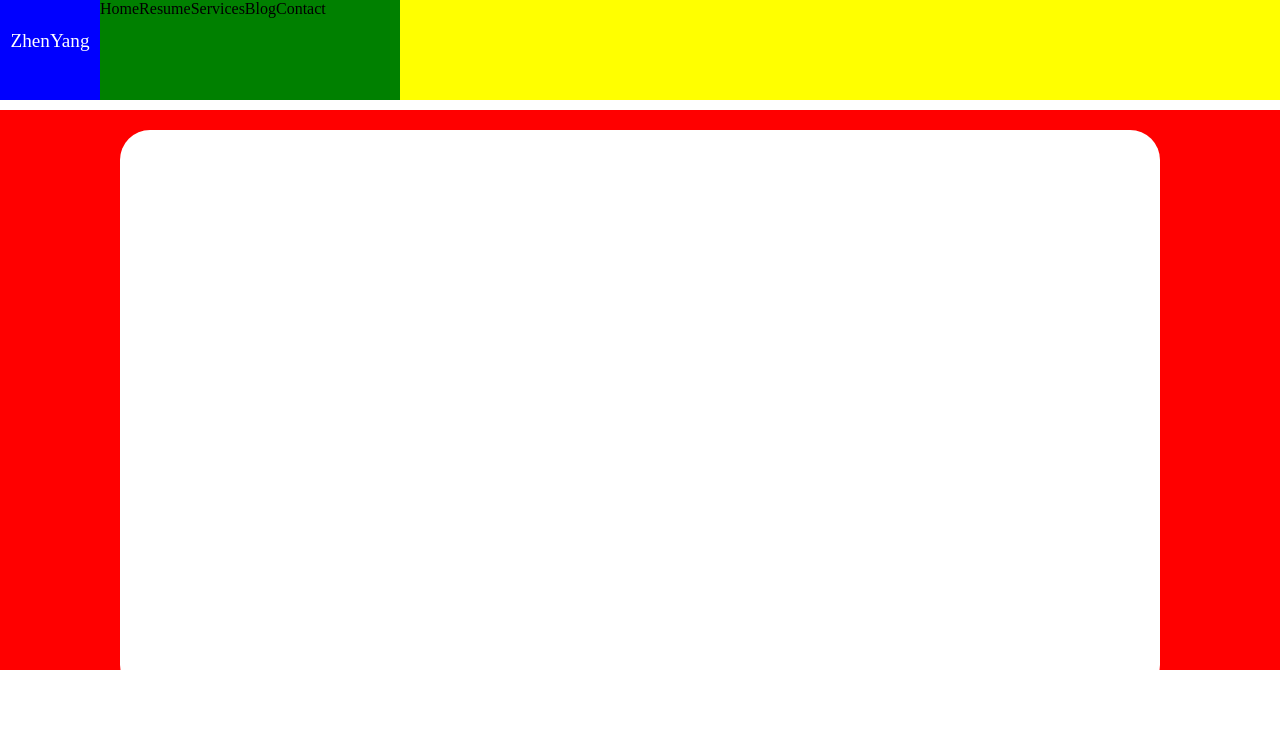
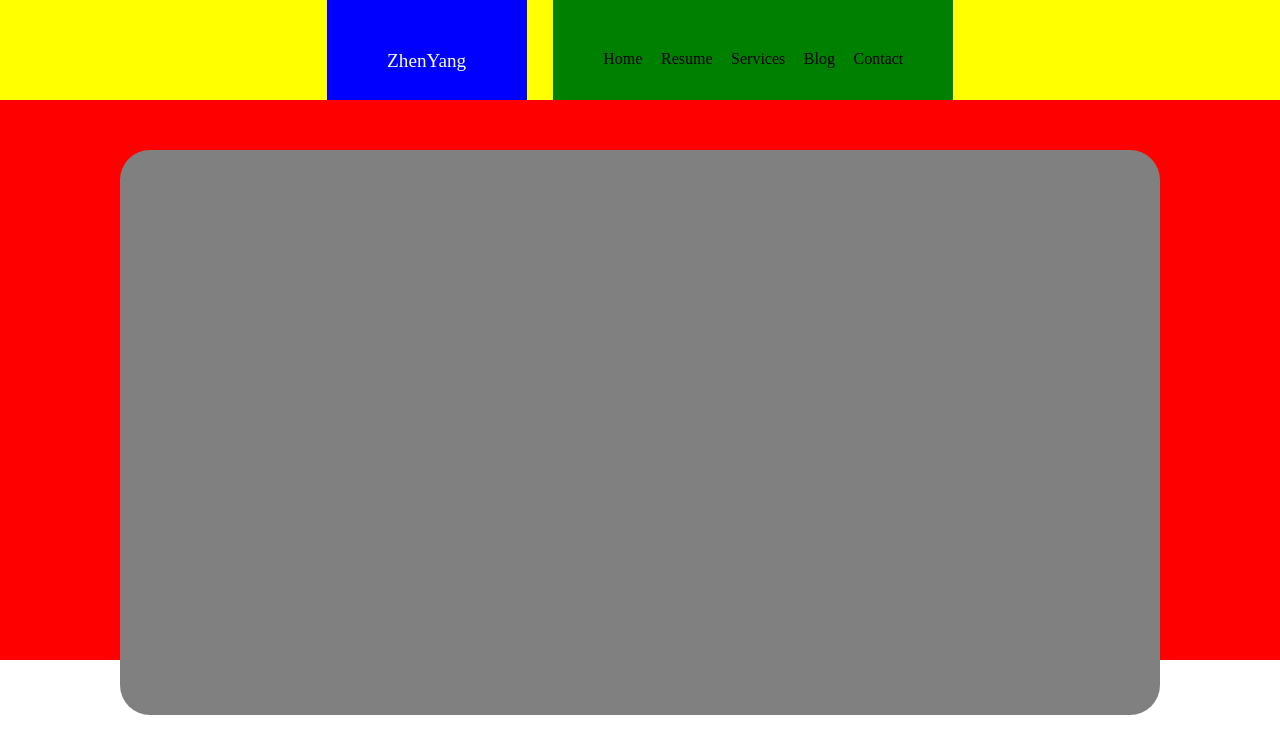
Before and after one commit to 13146939zhenyang/resume, a plain HTML site: page index.html in a window 1280 px wide. Drawn offline with Linux system fonts and the light colour scheme.

Commit message:
change the postition of nav-name and navbaritem

```diff
--- a/assets/style.css
+++ b/assets/style.css
@@ -54,28 +54,32 @@
               position: sticky;
               height: 100px;
               display: flex;
+              justify-content: space-evenly;
           }
           .mainPage--navbar--nameTitle{
               background: blue;
-              width:100px;
+              color:white;
+              width:200px;
               text-align: center;
-              padding-top:30px;
-              color:white;
+              padding-top:50px;
+              margin-left: 300px;
               font-size: larger;
               flex-grow:0;
               flex-shrink:0;
           }
           .mainPage--navbar--nameTitle--navItem{
               background: green;
-              margin-right:200px;
+              margin-right:300px;
+              padding: 50px;
               width:300px;
               flex-grow:0;
               flex-shrink:0;
               display:flex;
+              justify-content: space-between;
         }
           .mainPage--container{
               background:red;
-              margin-top: 10px;
+              margin-top: 0px;
               height:70vh;
               width: 100%;
               display:flex;
@@ -87,6 +91,6 @@
               border-radius: 30px;
               height: 565px;
               width: 1040px;
-              background: white;
-              margin-top: 20px;
+              background: gray;
+              margin-top: 50px;
           }
```
